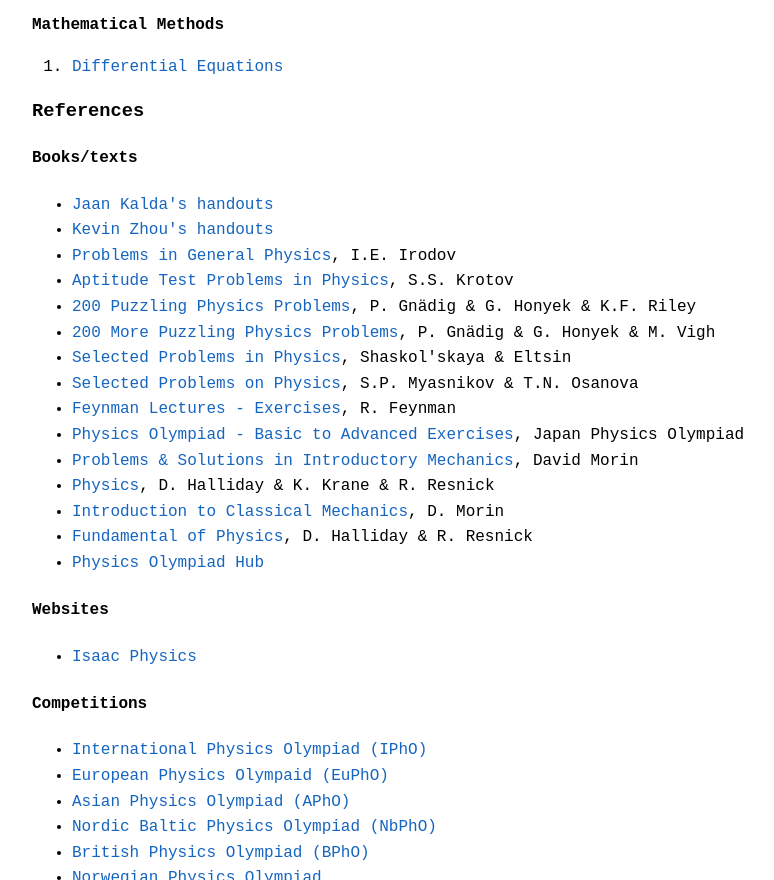
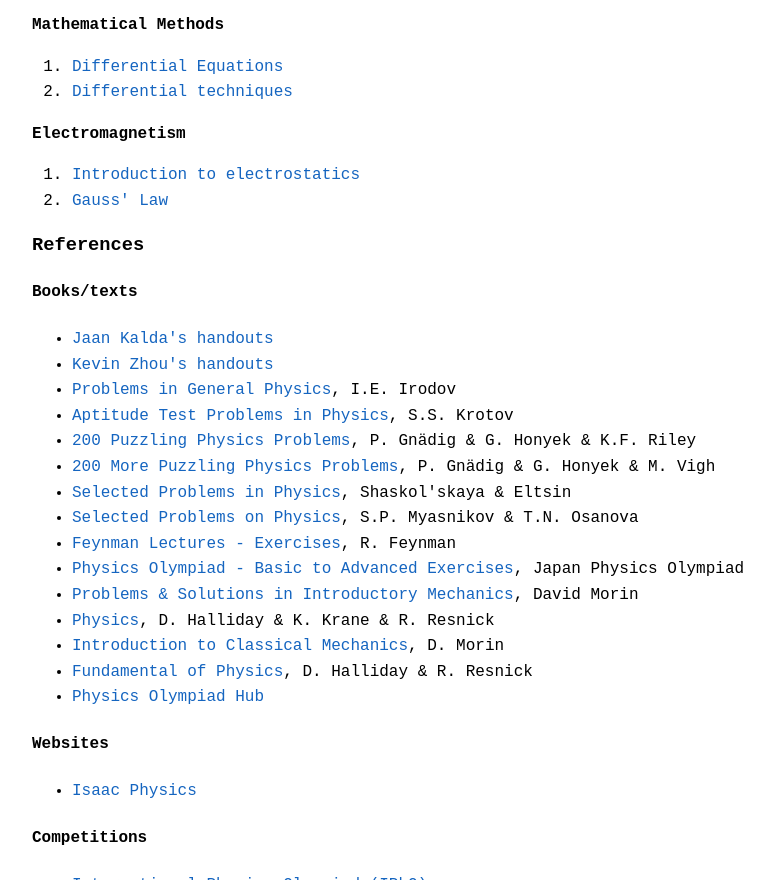
Before and after one commit to EmilRyd/rwanda-physics-olympiad, a website: page practice.html in a window 1280 px wide. Shown: the part 1266-2146 px from the top of the page, without its empty margins (208-982 px from the left). Drawn offline with nearby package versions, Linux system fonts and the light colour scheme; some icons are missing.

Commit message:
new handouts

```diff
--- a/practice.html
+++ b/practice.html
@@ -99,6 +99,12 @@
         <strong>Mathematical Methods</strong>
         <ol>
           <li><a href="handouts/XI Differential equations.pdf" target="_blank">Differential Equations</a></li>
+          <li><a href="handouts/XII Differential techniques.pdf">Differential techniques</a></li>
+        </ol>
+        <strong>Electromagnetism</strong>
+        <ol>
+          <li><a href="handouts/XIII Introduction to electrostatics.pdf">Introduction to electrostatics</a></li>
+          <li><a href="handouts/XIV Gauss Law.pdf">Gauss' Law</a></li>
         </ol>
         <h3>References</h3>
 
```
Also changed, not shown: 3 other files.
